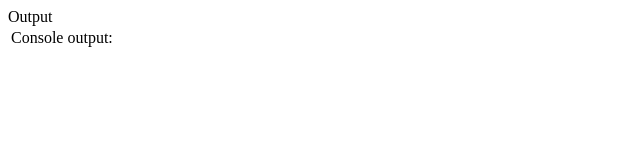
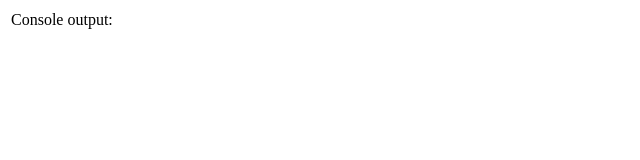
Before and after one commit to Sebelino/aax-to-mp3, a website: page output.html in a window 1280 px wide. Shown: the whole page, without its empty margins (0-640 px from the left). Drawn offline with Linux system fonts and the light colour scheme; files whose address does not match are found by name.

Commit message:
feat: Removed redundant text

```diff
--- a/output.html
+++ b/output.html
@@ -10,7 +10,6 @@
     <script src="/static/websocketclient.js" defer></script>
   </head>
   <body>
-    Output
     <table>
     <tbody id='content'>
       <tr><td>Console output:</td></tr>
```
